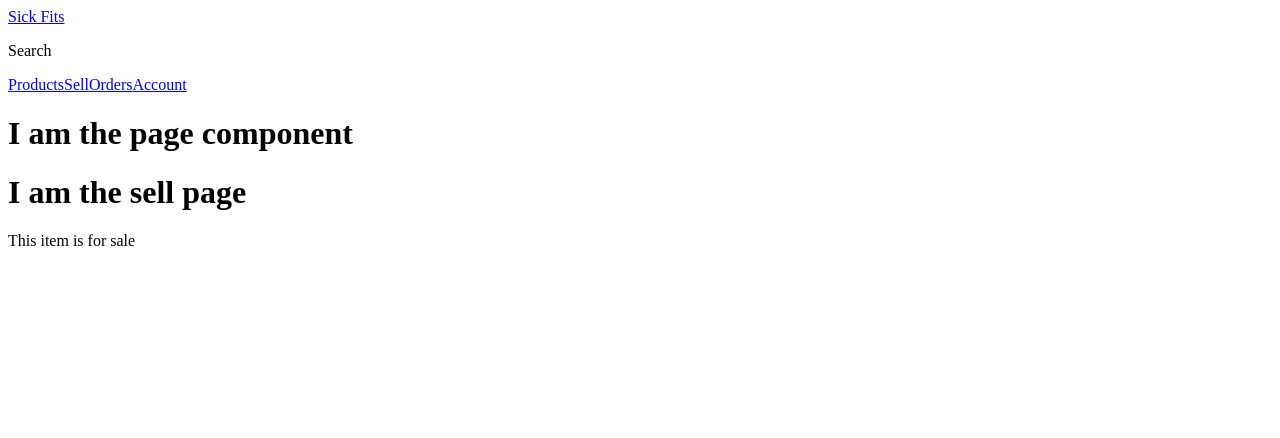
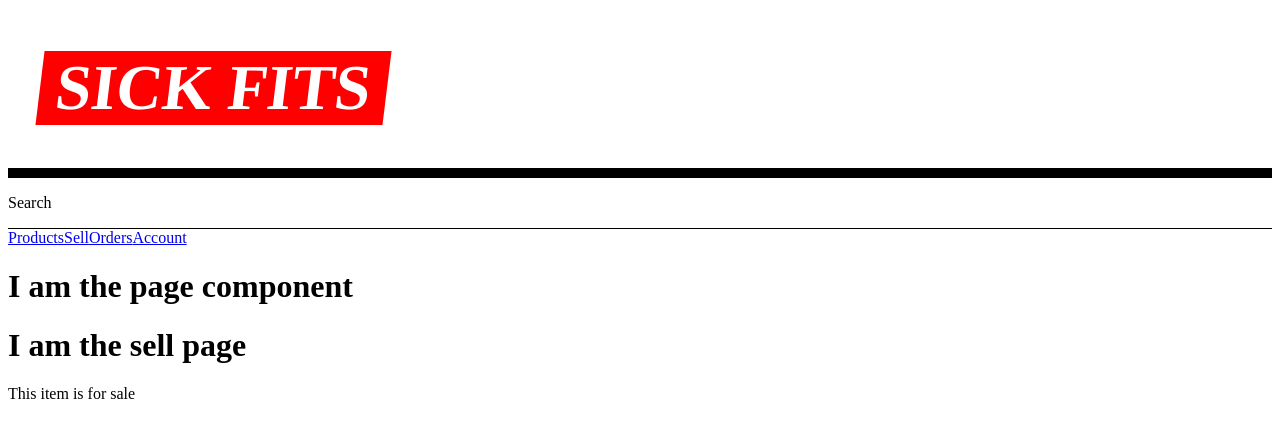
Before and after one commit to LuisPinedaJR/store-frontend, a Next.js app: page /sell in a window 1280 px wide. Shown: the top 438 px of the page. Built offline with nearby package versions, Linux system fonts and the light colour scheme.

Commit message:
styled header using styled components

```diff
--- a/components/Header.js
+++ b/components/Header.js
@@ -1,18 +1,53 @@
 import React from 'react'
+
 import Link from 'next/link'
+import styled from 'styled-components'
 import Nav from './Nav'
+
+const Logo = styled.h1`
+  font-size: 4rem;
+  margin-left: 2rem;
+  position: relative;
+  z-index: 2;
+  background: red;
+  transform: skew(-7deg);
+  a {
+    color: white;
+    text-decoration: none;
+    text-transform: uppercase;
+    padding: 0.5rem 1rem;
+  }
+`
+
+const HeaderStyles = styled.header`
+  .bar {
+    border-bottom: 10px solid var(--black, black);
+    display: grid;
+    grid-template-columns: auto 1fr;
+    justify-content: space-between;
+    align-items: center;
+  }
+
+  .sub-bar {
+    display: grid;
+    grid-template-columns: 1fr auto;
+    border-bottom: 1px solid var(--black, black);
+  }
+`
 
 function Header() {
   return (
-    <header>
+    <HeaderStyles>
       <div className="bar">
-        <Link href="/">Sick Fits</Link>
+        <Logo>
+          <Link href="/">Sick Fits</Link>
+        </Logo>
       </div>
       <div className="sub-bar">
         <p>Search</p>
       </div>
       <Nav />
-    </header>
+    </HeaderStyles>
   )
 }
 
--- a/pages/_document.js
+++ b/pages/_document.js
@@ -1,10 +1,9 @@
-import Document, { Html, Head, NextScript, Main } from 'next/document'
+import Document, { Html, NextScript, Main } from 'next/document'
 
 export default class MyDocument extends Document {
   render() {
     return (
       <Html lang="en-US">
-        {/* <Head></Head> */}
         <body>
           <Main />
           <NextScript />
```
